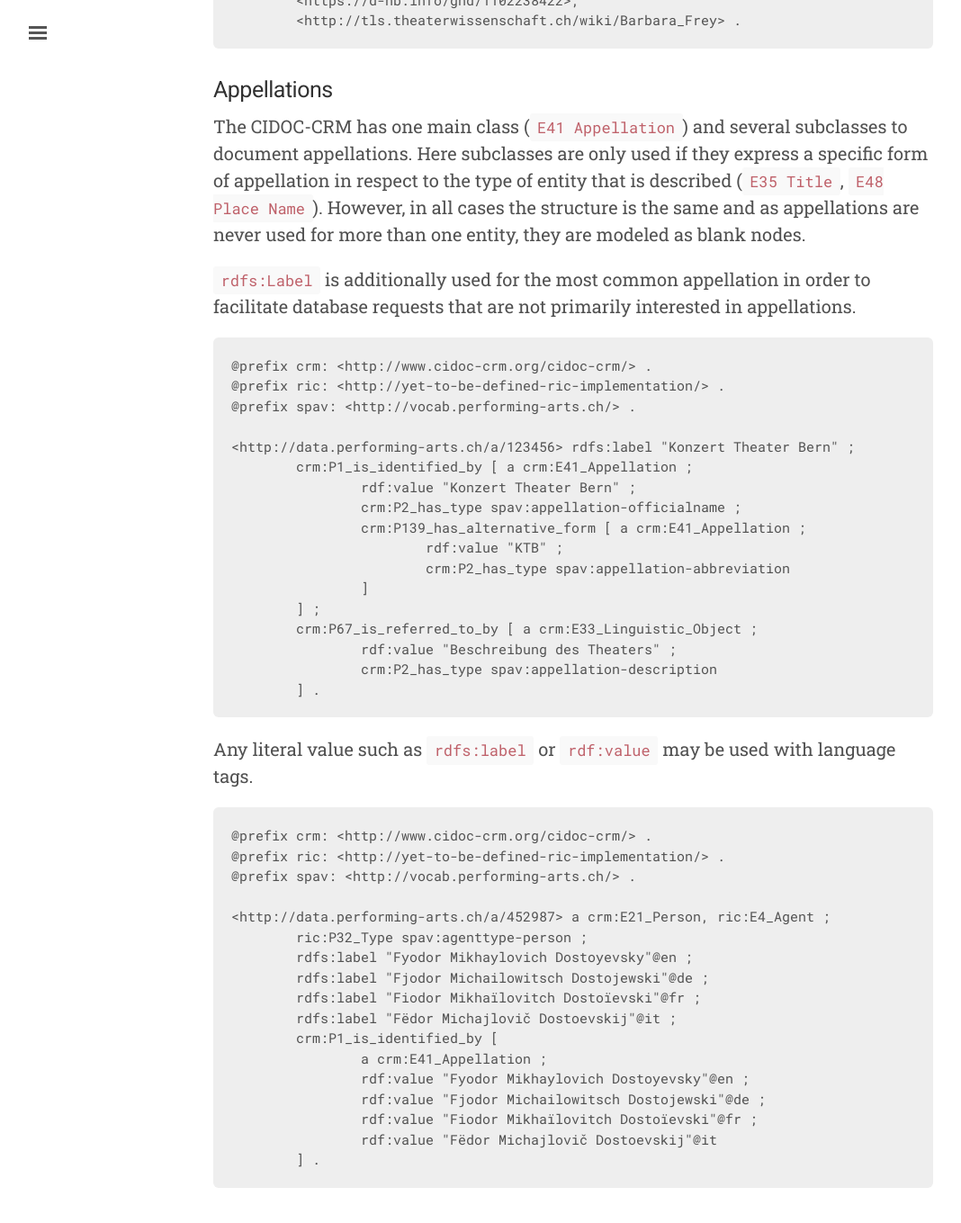
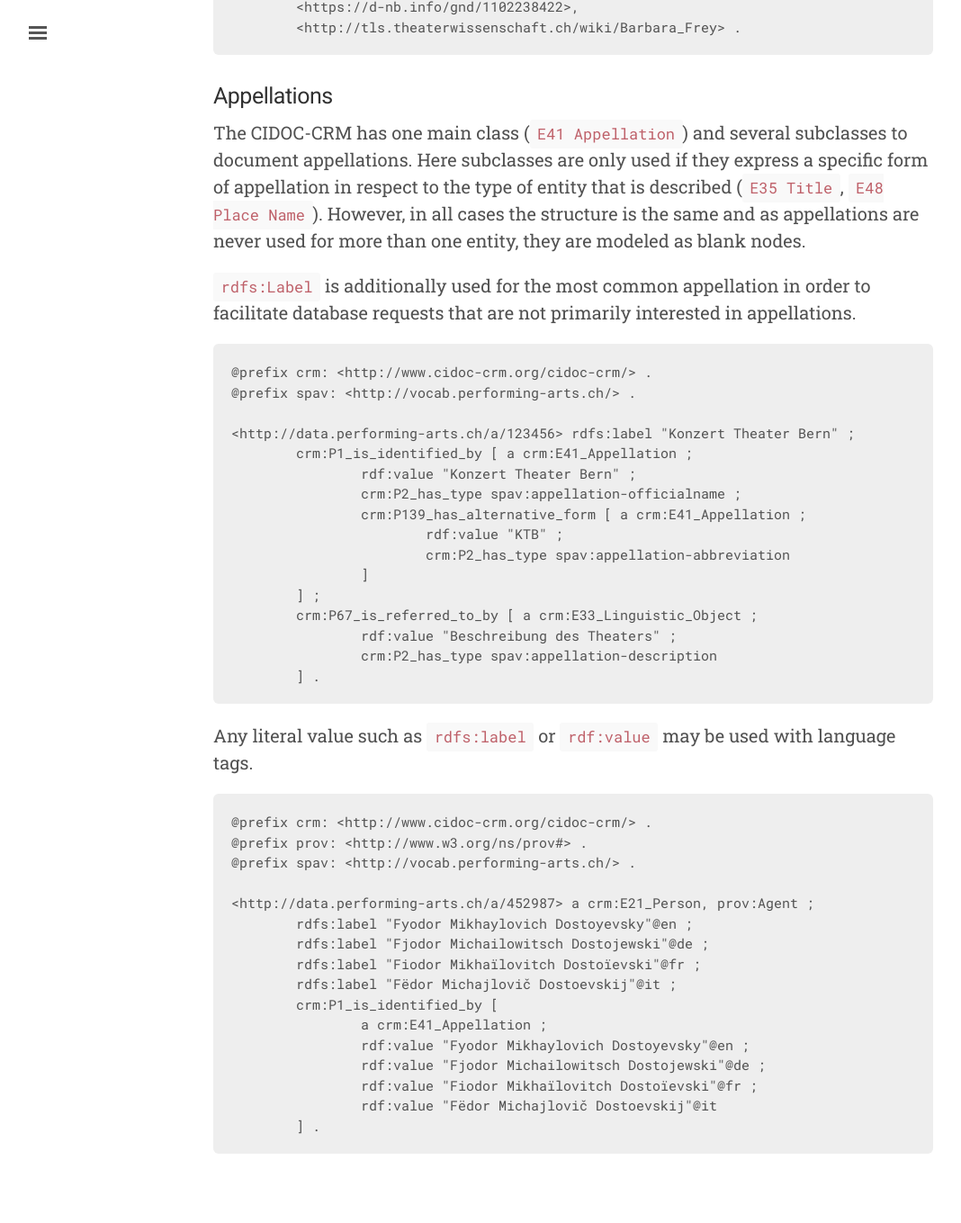
Before and after one commit to sapa/spa-specifications, a Jekyll site: the page built from identities.md, in a window 1280 px wide and 1400 px high, scrolled down 1850 px. Shown: the top 1359 px of the window at 90% size, without its empty margins (3-1071 px from the left). Built offline with Jekyll 4.4.1, drawn with Linux system fonts in a browser that asks for light colours; some of the changed text lies outside the part shown.

Commit message:
partial replacement of RiC

````diff
--- a/identities.md
+++ b/identities.md
@@ -7,20 +7,16 @@ Before any statements are made about an entity, it should be identified. Such id
 
 ### Types
 
-Standard classes as defined by CIDOC-CRM, FRBRoo and RiC are used. Own class-like categories from the [Swiss Performing Arts vocabulary](https://sapa.github.io/spa-vocabulary/) are attributed trough `crm:P2_has_type`. On both levels more that one classification can be used.
+Standard classes as defined by CIDOC-CRM, FRBRoo and RiC (respectively its alternatives) are used. Own class-like categories from the [Swiss Performing Arts vocabulary](https://sapa.github.io/spa-vocabulary/) are attributed trough `crm:P2_has_type`. On both levels more that one classification can be used.
 
 ```ttl
 @prefix crm: <http://www.cidoc-crm.org/cidoc-crm/> .
-@prefix ric: <http://yet-to-be-defined-ric-implementation/> .
+@prefix prov: <http://www.w3.org/ns/prov#> .
 @prefix spav: <http://vocab.performing-arts.ch/> .
 
-<http://data.performing-arts.ch/a/123456> a crm:E40_Legal_Body, ric:E4_Agent ;
-	crm:P2_has_type spav:XXX ;
-	ric:P32_Type spav:XXX ;
-	ric:P33_Identity_Type spav:XXX .
+<http://data.performing-arts.ch/a/123456> a crm:E40_Legal_Body, prov:Agent ;
+	crm:P2_has_type spav:xxx .
 ```
-
-<!-- TODO: Rethink RiC types. -->
 
 ### Internal identifiers
 
@@ -32,23 +28,26 @@ The primary identifier is the URI of a resource. URIs are structured according t
 * Places: `http://data.performing-arts.ch/p/<ID>`
 * Records: `http://data.performing-arts.ch/r/<ID>`
 
+<!-- TODO: Do I have to distinguish here between works and performances? -->
+
 Entities that are only used once in regard to other instances (such as appellations or descriptions) are conceptually seen as blank nodes and in this specification are described as such. However, for technical reasons they are effectively rendered as URIs of a special category: `http://data.performing-arts.ch/x/<ID>`.
 
 Entities that are considered to be not yet identified also have a separate name space: `http://data.performing-arts.ch/u/<ID>`.
 
-Inventory numbers are stored according to CIDOC-CRM and RiC.
+Inventory numbers are stored according to CIDOC-CRM and RiC/PREMIS.
 
 ```ttl
 @prefix crm: <http://www.cidoc-crm.org/cidoc-crm/> .
-@prefix ric: <http://yet-to-be-defined-ric-implementation/> .
+@prefix premis: <http://www.loc.gov/premis/rdf/v1#> .
+@prefix prov: <http://www.w3.org/ns/prov#> .
 @prefix spav: <http://vocab.performing-arts.ch/> .
 
-<http://data.performing-arts.ch/o/123456> a crm:E24_Physical_Man-Made_Thing, ric:E1_Record ;
+<http://data.performing-arts.ch/o/123456> a crm:E24_Physical_Man-Made_Thing, prov:Entity ;
 	crm:P1_is_identified_by [ a crm:E42_Identifier ;
 		rdf:value "E-123456" ;
-		crm:P2_has_type spav:specific-identifier .
+		crm:P2_has_type spav:xxx .
 	] ;
-	ric:P2_Local_Identifier "E-123456" .
+	premis:hasIdentifier "E-123456" .
 ```
 
 ### Links to external identifiers
@@ -71,7 +70,6 @@ The CIDOC-CRM has one main class (`E41 Appellation`) and several subclasses to d
 
 ```ttl
 @prefix crm: <http://www.cidoc-crm.org/cidoc-crm/> .
-@prefix ric: <http://yet-to-be-defined-ric-implementation/> .
 @prefix spav: <http://vocab.performing-arts.ch/> .
 
 <http://data.performing-arts.ch/a/123456> rdfs:label "Konzert Theater Bern" ;
@@ -93,11 +91,10 @@ Any literal value such as `rdfs:label` or `rdf:value` may be used with language
 
 ```ttl
 @prefix crm: <http://www.cidoc-crm.org/cidoc-crm/> .
-@prefix ric: <http://yet-to-be-defined-ric-implementation/> .
+@prefix prov: <http://www.w3.org/ns/prov#> .
 @prefix spav: <http://vocab.performing-arts.ch/> .
 
-<http://data.performing-arts.ch/a/452987> a crm:E21_Person, ric:E4_Agent ;
-	ric:P32_Type spav:agenttype-person ;
+<http://data.performing-arts.ch/a/452987> a crm:E21_Person, prov:Agent ;
 	rdfs:label "Fyodor Mikhaylovich Dostoyevsky"@en ;
 	rdfs:label "Fjodor Michailowitsch Dostojewski"@de ;
 	rdfs:label "Fiodor Mikhaïlovitch Dostoïevski"@fr ;
````
Also changed, not shown: index.md (+1 -1 lines), places.md (+0 -1 lines), venues.md (+2 -1 lines).
